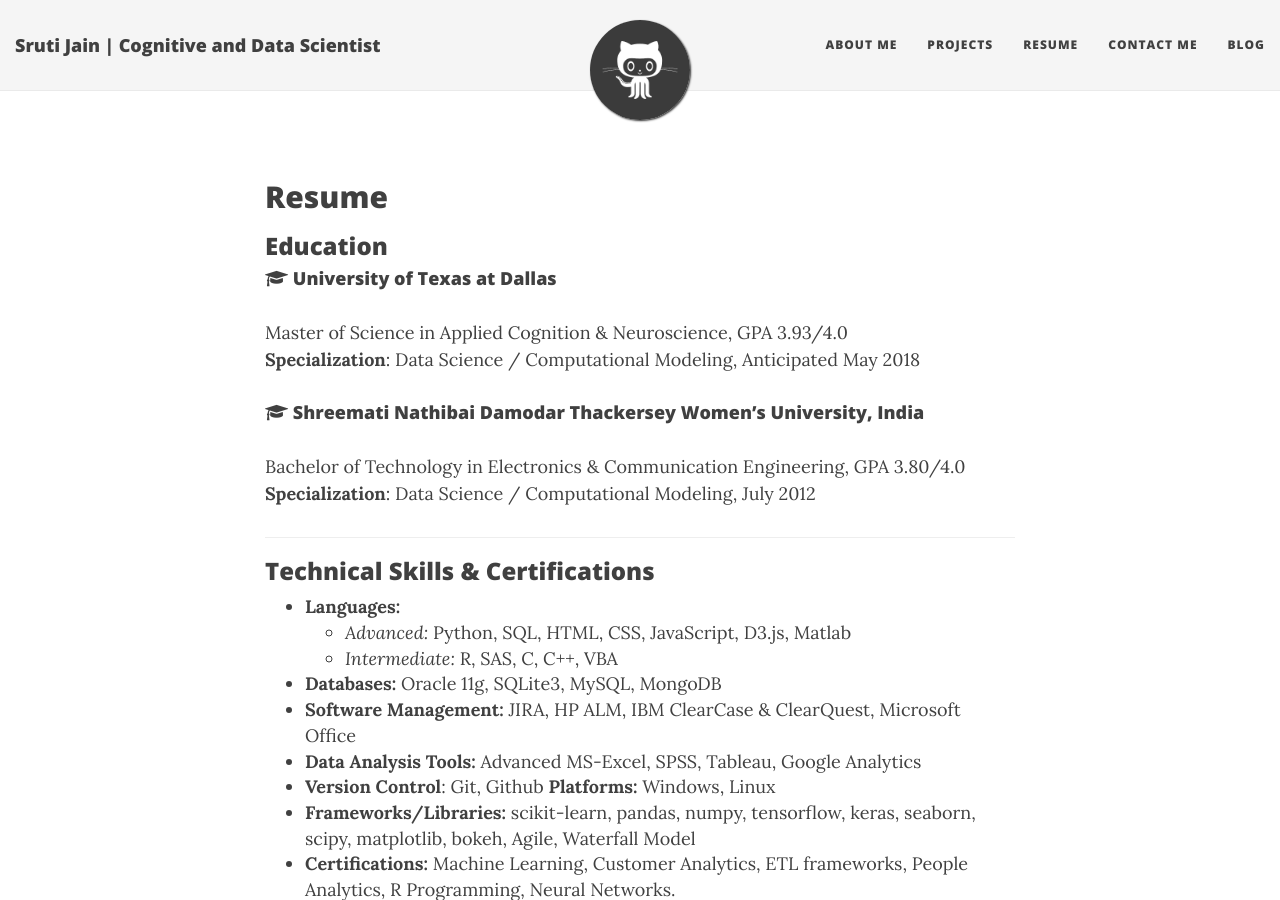
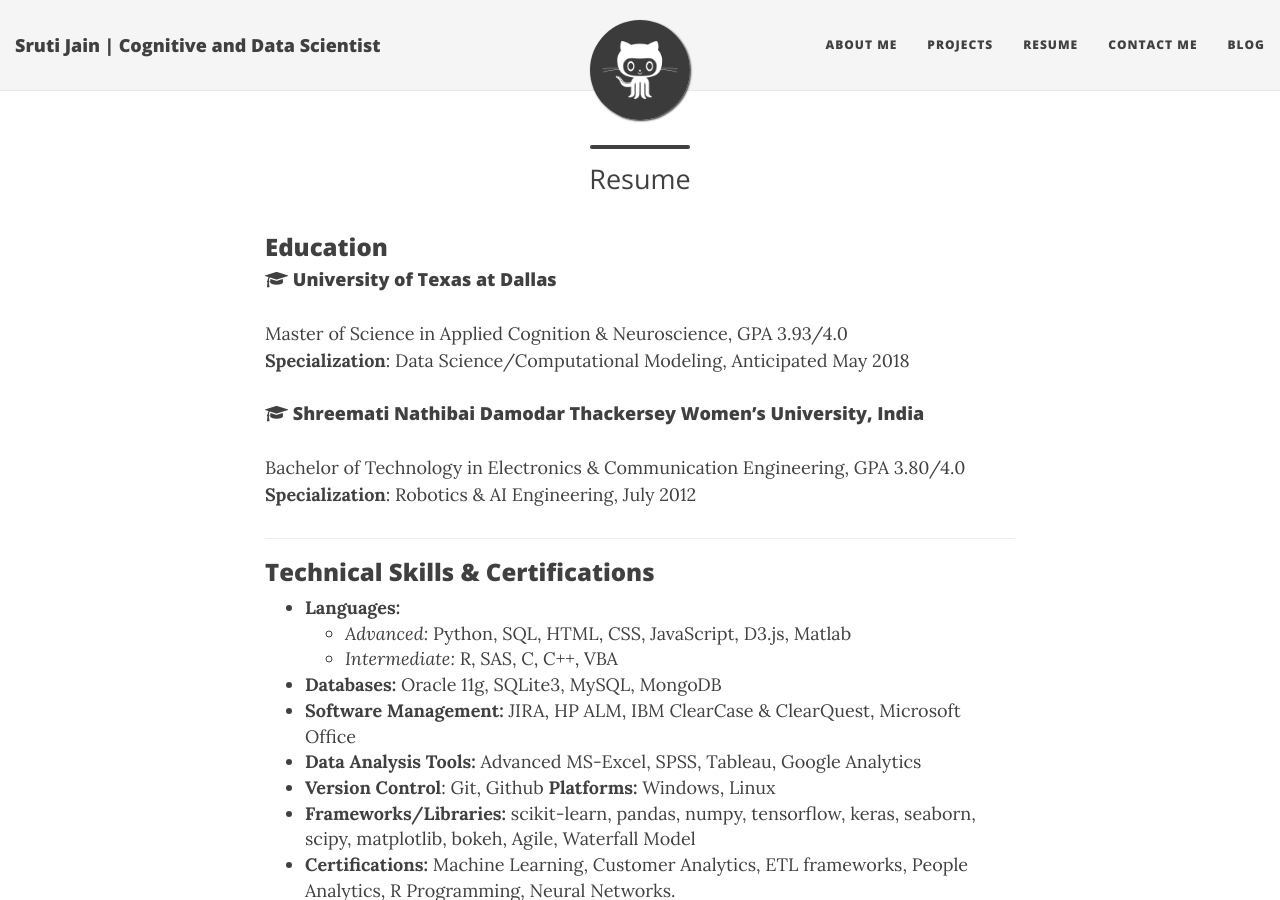
Before and after one commit to sruti-jain/sruti-jain.github.io, a Jekyll site: the page built from Resume.md, in a window 1280 px wide and 900 px high. Built offline with Jekyll 4.4.1, drawn with Linux system fonts in a browser that asks for light colours; nearby versions of some CDN libraries.

Commit message:
Update Resume.md

```diff
--- a/Resume.md
+++ b/Resume.md
@@ -1,22 +1,22 @@
 ---
 layout: page
 title: ""
+subtitle: Resume
 comments: true
 carbonads: true
 ---
 
-## Resume
 ### Education
 
 #### <span class="fa fa-graduation-cap about-icon"></span>  University of Texas at Dallas
 
 Master of Science in Applied Cognition & Neuroscience, GPA 3.93/4.0
-**Specialization**: Data Science / Computational Modeling, Anticipated May 2018
+**Specialization**: Data Science/Computational Modeling, Anticipated May 2018
 
 #### <span class="fa fa-graduation-cap about-icon"></span>  Shreemati Nathibai Damodar Thackersey Women's University, India
 
 Bachelor of Technology in Electronics & Communication Engineering, GPA 3.80/4.0
-**Specialization**: Data Science / Computational Modeling, July 2012
+**Specialization**: Robotics & AI Engineering, July 2012
 
 ---
 
@@ -28,7 +28,7 @@ Bachelor of Technology in Electronics & Communication Engineering, GPA 3.80/4.0
 - **Databases:** Oracle 11g, SQLite3, MySQL, MongoDB
 - **Software Management:** JIRA, HP ALM, IBM ClearCase & ClearQuest, Microsoft Office
 - **Data Analysis Tools:** Advanced MS-Excel, SPSS, Tableau, Google Analytics
-- **Version Control**: Git, Github **Platforms:** Windows, Linux
+- **Version Control**: Git, Github    **Platforms:** Windows, Linux
 - **Frameworks/Libraries:** scikit-learn, pandas, numpy, tensorflow, keras, seaborn, scipy, matplotlib, bokeh, Agile, Waterfall Model
 - **Certifications:** Machine Learning, Customer Analytics, ETL frameworks, People Analytics, R Programming, Neural Networks.
 
```
